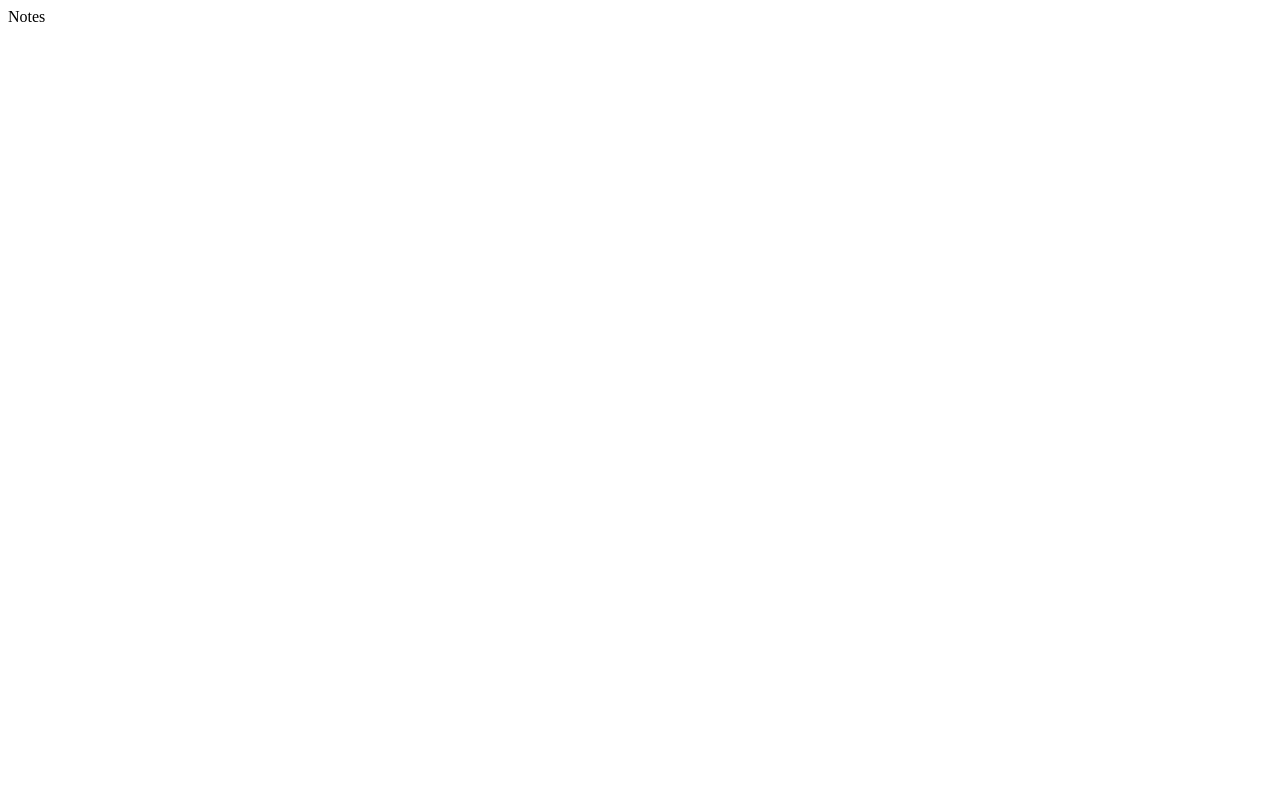
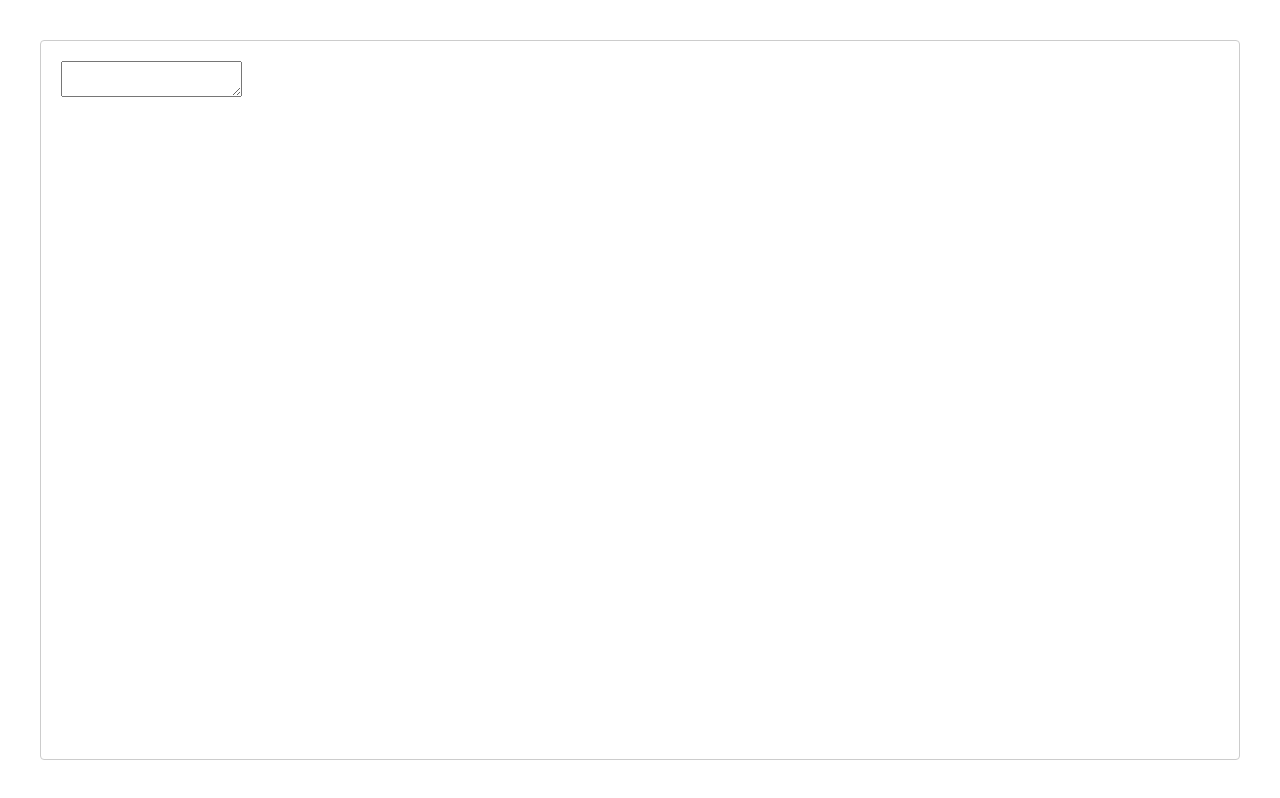
Before and after one commit to sequoian/notes, a React (Create React App) app: page / in a window 1280 px wide. Built offline with nearby package versions, Linux system fonts and the light colour scheme.

Commit message:
modal opens and closes correctly

```diff
--- a/src/App.js
+++ b/src/components/App.js
@@ -1,10 +1,14 @@
 import React, { Component } from 'react'
+import Modal from './Modal'
+import Editor from './Editor'
 
 class App extends Component {
   render() {
     return (
       <div>
-        Notes
+        <Modal>
+          <Editor />
+        </Modal>
       </div>
     )
   }
--- a/src/components/Editor.js
+++ b/src/components/Editor.js
@@ -16,14 +16,14 @@ const Editor = ({id, text, onChange}) => (
 
 const getOpenedNote = (notes, editor) => {
   const noteId = editor.noteId
-  if (!noteId) return undefined
+  if (!noteId) return {}
   return notes.find(note => (
     note.created === noteId
   ))
 }
 
 const mapStateToProps = state => {
-  const note = getOpenedNote()
+  const note = getOpenedNote(state.notes, state.editor)
   return {
     id: note.created,
     text: note.text
@@ -42,3 +42,5 @@ const EditorContainer = connect(
   mapStateToProps,
   mapDispatchToProps
 )(Editor)
+
+export default EditorContainer
--- a/src/components/Modal.js
+++ b/src/components/Modal.js
@@ -1,7 +1,6 @@
 import React from 'react'
 import {connect} from 'react-redux'
 import ReactModal from 'react-modal'
-import PropTypes from 'prop-types'
 import {closeEditor} from '../actions'
 
 const Modal = ({isOpen, onClose, children}) => (
@@ -22,7 +21,7 @@ const mapStateToProps = state => {
 
 const mapDispatchToProps = dispatch => {
   return {
-    onClose: () => dispatch(closeEditor)
+    onClose: () => dispatch(closeEditor())
   }
 }
 
--- a/src/index.js
+++ b/src/index.js
@@ -1,7 +1,23 @@
 import React from 'react'
 import ReactDOM from 'react-dom'
-import App from './App'
+import {createStore} from 'redux'
+import {Provider} from 'react-redux'
+import reducers from './reducers'
+import App from './components/App'
 import registerServiceWorker from './registerServiceWorker'
 
-ReactDOM.render(<App />, document.getElementById('root'))
+const store = createStore(reducers)
+
+// for testing
+store.subscribe(() => {
+  console.log(store.getState())
+})
+
+ReactDOM.render(
+  <Provider store={store}>
+    <App />
+  </Provider>,
+  document.getElementById('root')
+)
+
 registerServiceWorker()
--- a/src/reducers/editor.js
+++ b/src/reducers/editor.js
@@ -1,5 +1,5 @@
 const defaultState = {
-  isOpen: false,
+  isOpen: true,
   noteId: null
 }
 
--- a/src/reducers/index.js
+++ b/src/reducers/index.js
@@ -7,4 +7,4 @@ const notesApp = combineReducers({
   editor
 })
 
-export default noteApp
+export default notesApp
```
